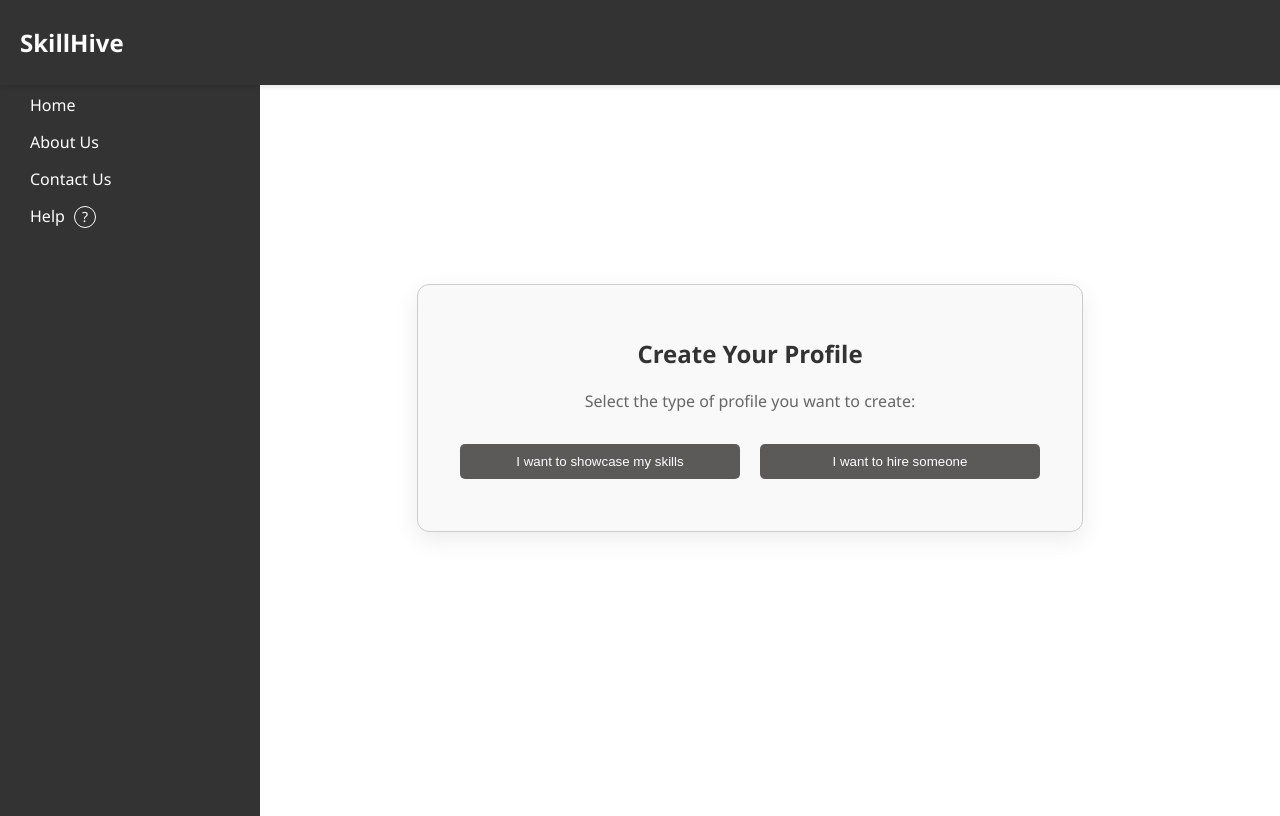
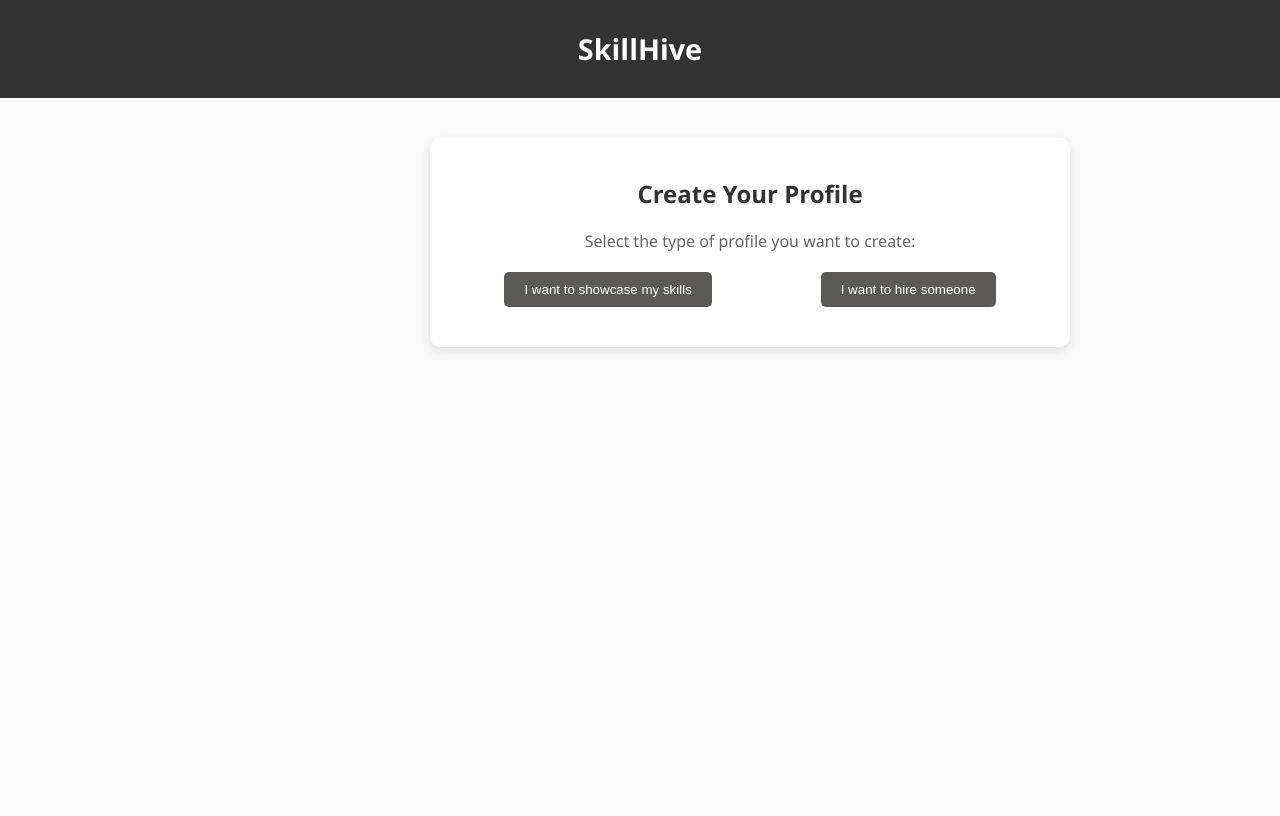
Before and after one commit to Sai-Karella/ShowcaseMySkills, a plain HTML site: page profile.html in a window 1280 px wide. Drawn offline with Linux system fonts and the light colour scheme.

Commit message:
Update profile.css

```diff
--- a/profile.css
+++ b/profile.css
@@ -1,45 +1,39 @@
-body{
+
+
+/* General Styling */
+body {
   font-family: 'Segoe UI', sans-serif;
-
+  background-color: #f9f9f9;
+  color: #333;
+  margin: 0;
+  padding: 0;
 }
 
+/* Navbar Styling */
 .navbar {
-  position: fixed; /* Fix the header at the top */
-  top: 0;
-  left: 0;
-  width: 100%; /* Full width */
-  background-color: #333; /* Match sidebar color */
+  background-color: #333;
   color: white;
-  display: flex;
-  align-items: center;
-  justify-content: space-between;
   padding: 10px 20px;
-  z-index: 1000; /* Ensure it stays above other elements */
-  box-shadow: 0 2px 5px rgba(0, 0, 0, 0.1);
-}
-.navbar .left {
-  display: flex;
-  align-items: center;
-}
-.navbar .logo {
-  font-size: 1.5rem;
-  font-weight: bold;
-  color: white;
-  text-decoration: none;
+  text-align: center;
 }
 
+.navbar .logo {
+  font-size: 1.8rem;
+  font-weight: bold;
+}
 
+/* Sidebar Styling */
 .sidebar {
   width: 200px;
   background-color: #333;
   color: white;
   position: fixed;
-margin-top: 25px;
+  top: 0;
   left: 0;
   height: 100%;
-  padding: 30px;
-  display: flex;
-
+  padding: 20px;
+  display: none; /* Hidden by default */
+  z-index: 1000;
 }
 
 .sidebar ul {
@@ -57,14 +51,13 @@ margin-top: 25px;
 }
 
 .sidebar ul li a:hover {
-  background-color: #333;
+  background-color: #555;
   padding: 10px;
 }
+
 .sidebar-footer {
   text-align: center;
-  padding-top: 20px;
-  display:flexbox ;
-
+  margin-top: 20px;
 }
 
 .sidebar-footer a {
@@ -79,66 +72,57 @@ margin-top: 25px;
 
 /* Main Content Styling */
 .main-content {
-  margin-left: 220px; /* Adjust for the sidebar */
-  display: flex;
-  justify-content: center; /* Center horizontally */
-  align-items: center; /* Center vertically */
-  height: 100vh; /* Full viewport height */
+  margin-left: 220px; /* Adjust for sidebar */
   padding: 20px;
-  box-sizing: border-box; /* Include padding in height calculation */
 }
 
 .profile-container {
-  background-color: #f9f9f9;
-  border: 1px solid #ccc;
-  border-radius: 12px;
-  padding: 2rem;
-  box-shadow: 0 8px 24px rgba(0, 0, 0, 0.08);
-  width: 600px;
-  max-width: 100%;
+  background-color: white;
+  border-radius: 10px;
+  padding: 20px;
+  box-shadow: 0 4px 10px rgba(0, 0, 0, 0.1);
+  max-width: 600px;
+  margin: 20px auto;
 }
 
-.form-container h2 {
+.profile-container h2 {
   text-align: center;
   color: #333;
 }
 
-.form-container p {
+.profile-container p {
   text-align: center;
   color: #666;
-  margin-bottom: 2rem;
+  margin-bottom: 20px;
 }
 
+/* Toggle Buttons */
 .profile-toggle {
   display: flex;
-  justify-content: space-around; /* Equal spacing between buttons */
-  align-items: center;
-  margin: 20px 0; /* Add spacing above and below the buttons */
+  justify-content: space-around;
+  margin-bottom: 20px;
 }
 
 .profile-toggle button {
-  margin: 0; /* Remove default margin */
   padding: 10px 20px;
   background-color: #5c5959;
   color: white;
   border: none;
+  border-radius: 5px;
   cursor: pointer;
-  border-radius: 5px; /* Add rounded corners */
-  flex: 1; /* Make buttons occupy equal width */
-  margin: 0 10px; /* Add spacing between buttons */
 }
 
 .profile-toggle button:hover {
   background-color: #444;
 }
 
+/* Forms */
 .profile-form {
-  margin-top: 20px;
+  display: none; /* Hidden by default */
 }
 
 .profile-form input,
 .profile-form textarea {
-  display: block;
   width: 100%;
   margin: 10px 0;
   padding: 10px;
@@ -147,10 +131,11 @@ margin-top: 25px;
 }
 
 .profile-form button {
+  padding: 10px 20px;
   background-color: #5c5959;
   color: white;
-  padding: 10px 20px;
   border: none;
+  border-radius: 5px;
   cursor: pointer;
 }
 
@@ -158,15 +143,32 @@ margin-top: 25px;
   background-color: #444;
 }
 
-.question-circle {
-  display: inline-block;
-  width: 20px;
-  height: 20px;
-  line-height: 20px;
-  text-align: center;
-  border: 1px solid white;
-  border-radius: 50%;
-  color: white;
-  font-size: 14px;
-  margin-left: 5px;
+/* Responsive Design */
+@media (max-width: 768px) {
+  .sidebar {
+    display: block; /* Show sidebar on mobile */
+    width: 100%; /* Full width */
+    height: auto; /* Adjust height */
+    position: relative; /* Make it flow with the page */
+  }
+
+  .main-content {
+    margin-left: 0; /* Remove sidebar margin */
+    padding: 10px;
+  }
+
+  .profile-container {
+    width: 90%; /* Adjust width for smaller screens */
+    margin: 10px auto;
+  }
+
+  .profile-toggle {
+    flex-direction: column; /* Stack buttons vertically */
+    align-items: center;
+  }
+
+  .profile-toggle button {
+    width: 100%; /* Full width buttons */
+    margin: 5px 0;
+  }
 }
```
